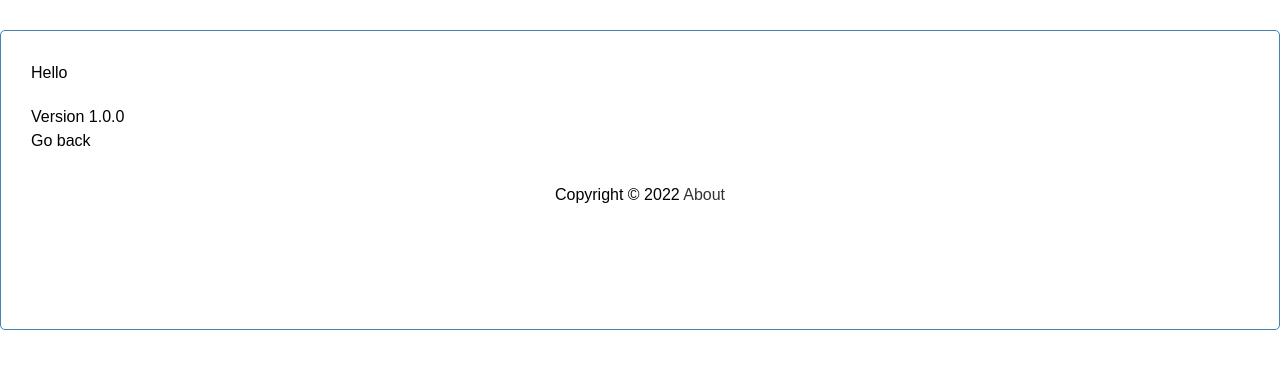
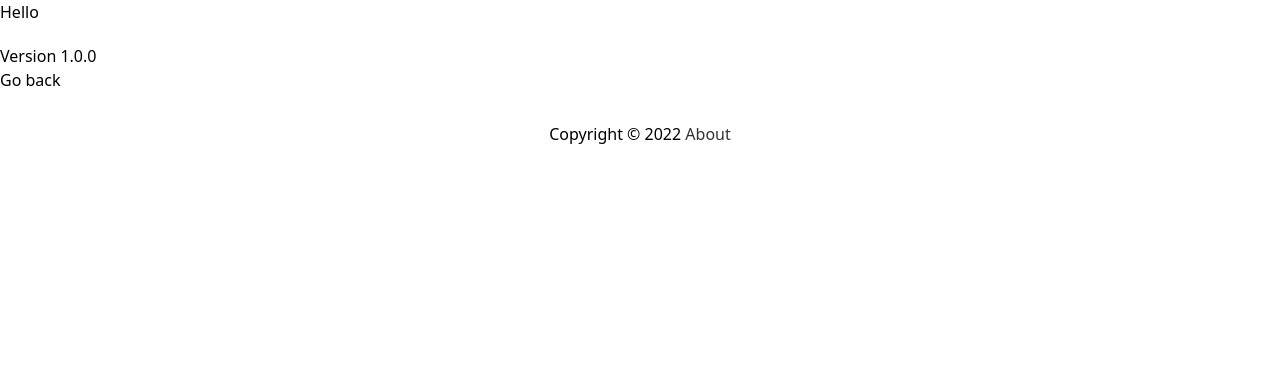
Before and after one commit to kathy-ems/vuejs-crash-course, a Vue app: page /about in a window 1280 px wide. Shown: the top 368 px of the page. Built offline with nearby package versions, Linux system fonts and the light colour scheme; a web font is replaced by a local one.

Commit message:
troubleshooting tailwind

```diff
--- a/package.json
+++ b/package.json
@@ -8,11 +8,8 @@
     "dev": "json-server --watch db.json --port 5000"
   },
   "dependencies": {
-    "autoprefixer": "^10",
     "core-js": "^3.6.5",
     "json-server": "^0.17.0",
-    "postcss": "^8",
-    "tailwindcss": "^3",
     "vue": "^3.0.0",
     "vue-router": "^4.0.13"
   },
--- a/src/App.vue
+++ b/src/App.vue
@@ -1,13 +1,16 @@
 <template>
-  <div class="container">
+  <!-- <div class="container h14 w-80 bg-gray rounded-lg drop-shadow-med"> -->
     <Header @toggle-add-task="toggleAddTask" title="Hello" :showAddTask="showAddTask" />
-    <router-view :showAddTask="showAddTask"></router-view>
+    <div class="mx-auto">
+      <router-view :showAddTask="showAddTask"></router-view>
+    </div>
     <Footer />
-  </div>
+  <!-- </div> -->
 </template>
 
 <script>
 import Header from './components/Header'
+// import Header from '@/components/Header'
 import Footer from './components/Footer.vue'
 
 export default {
@@ -31,7 +34,7 @@ export default {
 
 <style>
 @import url('https://fonts.google.com/specimen/Josefin+Sans:wght@400;700&display=swap');
-* {
+/* * {
   box-sizing: border-box;
   margin: 0;
   padding: 0;
@@ -47,7 +50,7 @@ body {
   border: 1px solid steelblue;
   padding: 30px;
   border-radius: 5px;
-}
+} */
 .btn {
   display: inline-block;
   background: #000;
--- a/tailwind.config.js
+++ b/tailwind.config.js
@@ -2,7 +2,11 @@
 module.exports = {
   content: ['./public/**/*.html', './src/**/*.{vue,js,ts,jsx,tsx}'],
   theme: {
-    extend: {},
+    extend: {
+      container: {
+        center: true,
+      },
+    },
   },
   plugins: [],
 }
```
Also changed, not shown: src/components/Tasks.vue (line endings or trailing spaces), 1 other file (tests, documents, lock files or other folders).
